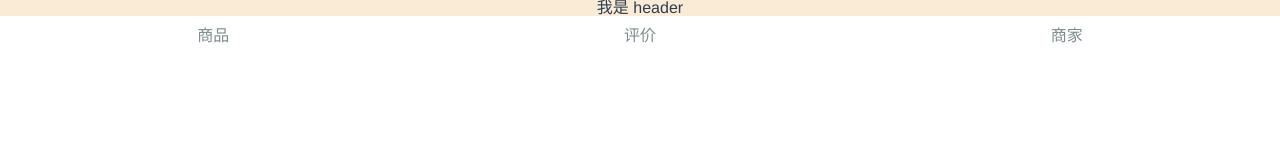
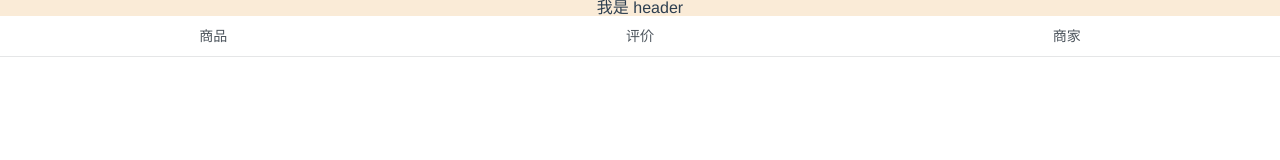
Before and after one commit to zmyfrank/hungry, a Vue app: page / in a window 1280 px wide. Shown: the top 160 px of the page. Built offline with nearby package versions, Linux system fonts and the light colour scheme.

Commit message:
1.新增了active样式

```diff
--- a/src/App.vue
+++ b/src/App.vue
@@ -3,7 +3,7 @@
         <v-header></v-header>
         <div class="tab">
             <div class="tab-item">
-               <router-link to="goods">商品</router-link>
+                <router-link to="goods">商品</router-link>
             </div>
             <div class="tab-item">
                 <router-link to="ratings">评价</router-link>
@@ -40,9 +40,19 @@
         width:100%;
         height:40px;
         line-height:40px;
+        border-bottom:1px solid rgba(7, 17, 27, 0.1);
+        //border-top:1px solid rgba(7, 17, 27, 0.1);
         .tab-item{
             flex:1;
             text-align:center;
+            & > a{
+                display:block;
+                font-size:14px;
+                color:rgb(77, 85, 93);
+                &.active{
+                    color:rgb(240, 20, 20);
+                }
+            }
         }
     }
 </style>
--- a/src/router/index.js
+++ b/src/router/index.js
@@ -3,6 +3,7 @@ import Router from 'vue-router'
 import goods from '@/components/goods/goods.vue'
 import seller from 'components/seller/seller'
 import ratings from 'components/ratings/ratings'
+
 Vue.use(Router)
 
 export default new Router({
@@ -22,5 +23,6 @@ export default new Router({
       name: 'ratings',
       component: ratings
     }
-  ]
+  ],
+  linkActiveClass: 'active'
 })
```
